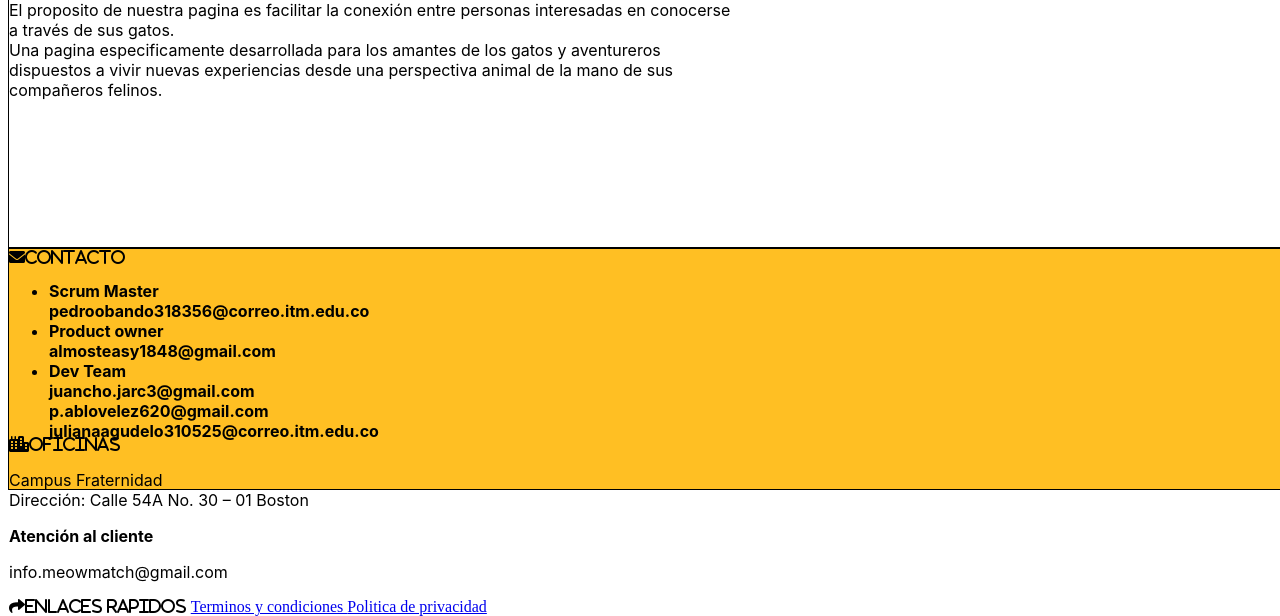
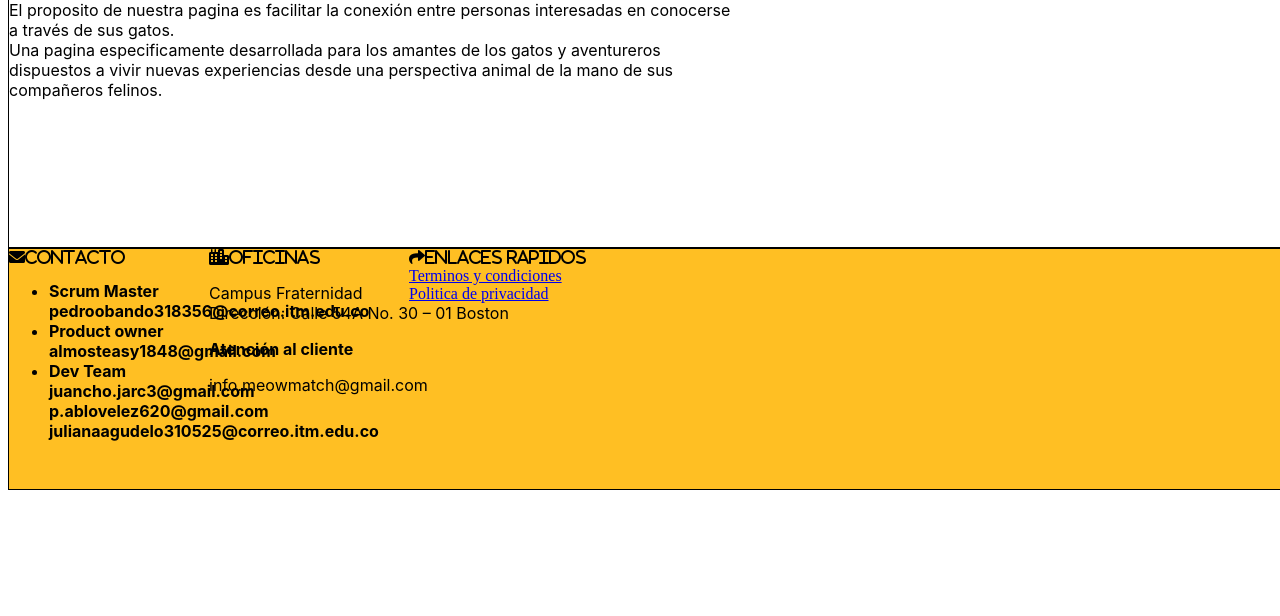
Before and after one commit to PedroPOG1212/PGACH-2023-2, a plain HTML site: page Landing page/index.html in a window 1280 px wide. Shown: the part 548-1164 px from the top of the page. After the commit the page ends 1038 px from the top, so only its background shows below. Drawn offline with Linux system fonts and the light colour scheme.

Commit message:
estilitos chidos

```diff
--- a/Landing page/styleslanding.css
+++ b/Landing page/styleslanding.css
@@ -136,6 +136,8 @@ html,body{
 }
 
 .infopiedepagina{
+    display: grid;
+    grid-template-columns: 200px 200px 200px;
 
 }
 .contactoinfo{
```
